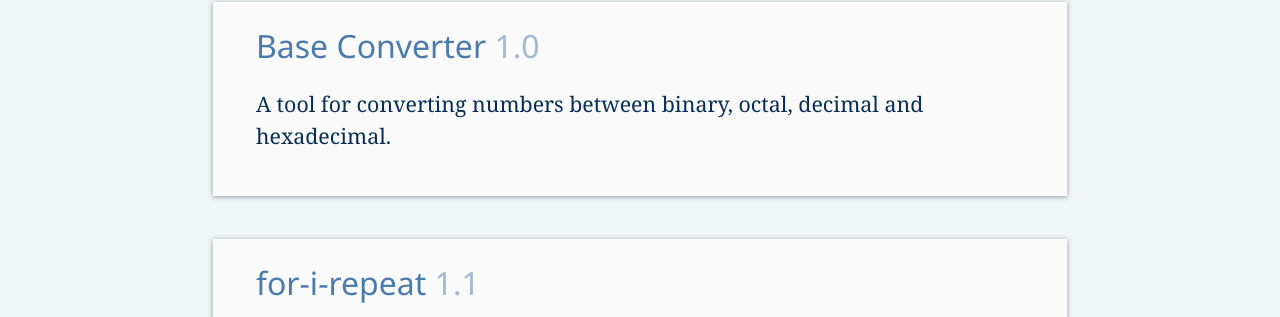
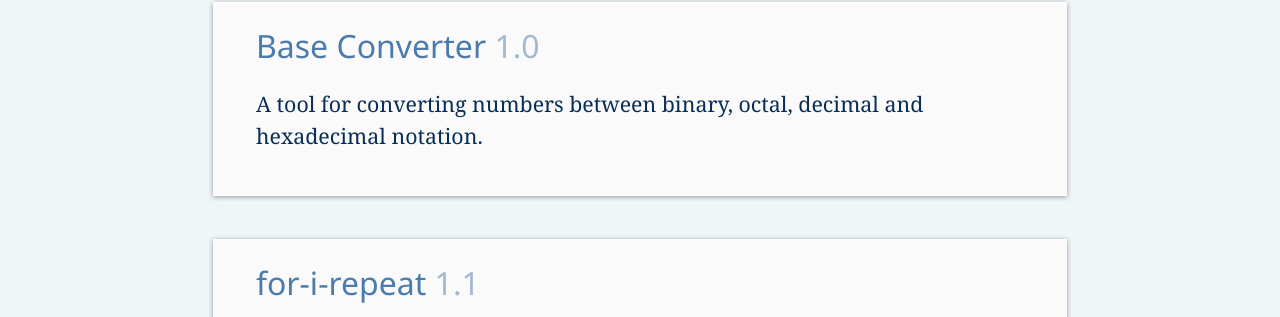
Before and after one commit to tommy-carlier/www.tcx.be, a Jekyll site: the page built from projects/index.html, in a window 1280 px wide. Shown: the part 776-1093 px from the top of the page. Built offline with Jekyll 4.4.1, drawn with Linux system fonts in a browser that asks for light colours.

Commit message:
Slightly changed description of Base Converter project

```diff
--- a/_data/projects.yaml
+++ b/_data/projects.yaml
@@ -17,7 +17,7 @@
   version: 1.0
   download: https://app.box.com/s/ti1vgncsperdh9a89by0
   fileSize: 613 KB
-  description: A tool for converting numbers between binary, octal, decimal and hexadecimal.
+  description: A tool for converting numbers between binary, octal, decimal and hexadecimal notation.
 
 - id: for-i-repeat
   title: for-i-repeat
```
